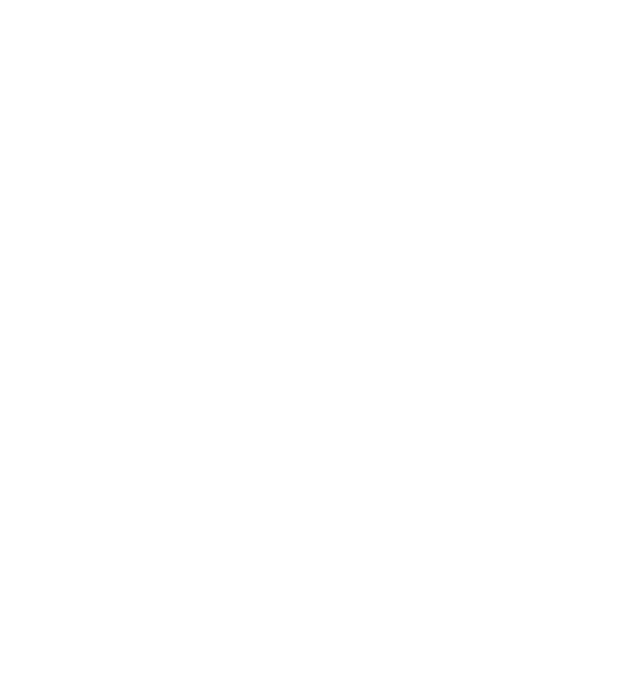
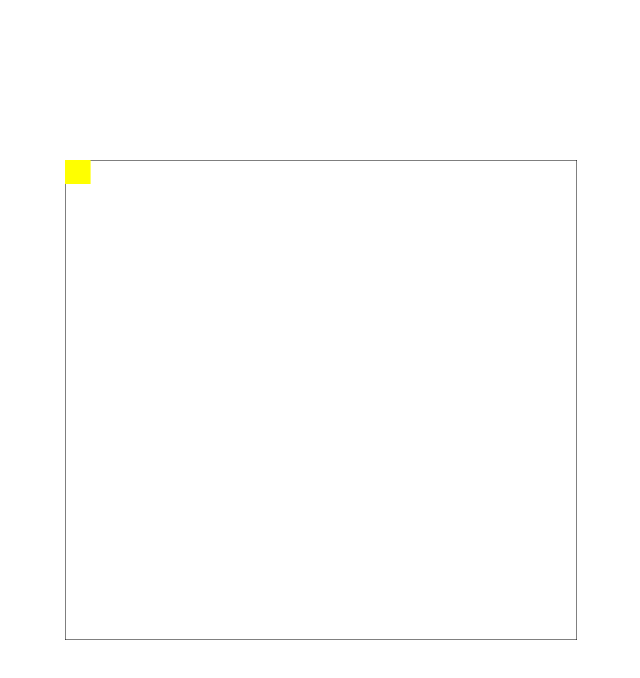
Before and after one commit to MrDanielBennett/RPG, a website built with webpack: page src/index.html in a window 1280 px wide. Shown: the whole page, without its empty margins (319-959 px from the left). Built offline with nearby package versions, Linux system fonts and the light colour scheme.

Commit message:
add canvas and battleRNG

```diff
--- a/src/character.js
+++ b/src/character.js
@@ -1,5 +1,15 @@
+import * as monster from './monster.js';
+import {Battle} from './battle.js'
+
+var ARROW_MAP = {
+  37: 'left',
+  40: 'up',
+  39: 'right',
+  38: 'down'
+};
+
 export class Character{
-  constructor(){
+  constructor(ctx, width, height){
     this.health = 10;
     this.energy = 10;
     this.speed = 1;
@@ -10,7 +20,17 @@ export class Character{
     this.equipped = [];
     this.inBattle = false;
     this.dead = false;
+    this._ctx = ctx;
+    this._width = width;
+    this._height = height;
+    this._x = 0;
+    this._y = 0;
+    this._speed = 5; //set default player speed
+    document.addEventListener('keydown', this.keydown.bind(this));
+    //https://developer.mozilla.org/en-US/docs/Web/API/KeyboardEvent/code
+    document.addEventListener('keydown', this._battleRNG.bind(this));
   }
+
   levelUp() {
     if (this.experience >= 100) {
       this.experience = 0;
@@ -21,12 +41,14 @@ export class Character{
       this.attack++;
     }
   }
+
   death(){
     if(this.health < 1){
       this.inventory = [];
       this.dead = true;
     }
   }
+
   weaponCheck(){
     if (this.equipped.includes("sword")){
       this.attack +=4;
@@ -70,6 +92,49 @@ export class Character{
       this.speed -= 3;
     }
   }
+
+  _battleRNG() {
+    let slime = new monster.Slime();
+    if (Math.floor(Math.random() * 100) < 5) {
+      let battle = new Battle(this, slime);
+      console.log('Attack!');
+      battle.attack();
+      // battle = new Battle(this, )
+    }
+  }
+
+  draw() {
+    this._ctx.beginPath();
+    this._ctx.rect(this._x, this._y, this._width, this._height);
+    this._ctx.fillStyle = 'yellow';
+    this._ctx.fill();
+  }
+
+  getBorders() {
+    return {
+      xMin: this._x,
+      xMax: this._x + this._width,
+      yMin: this._y,
+      yMax: this._y + this._height,
+    };
+  }
+
+  keydown(e) {
+    let arrow = ARROW_MAP[e.keyCode];
+
+    if (arrow === 'left') {
+      this._x -= this._speed;
+    }
+    if (arrow === 'right') {
+      this._x += this._speed;
+    }
+    if (arrow === 'up') {
+      this._y += this._speed;
+    }
+    if (arrow === 'down') {
+      this._y -= this._speed;
+    }
+  }
 }
 
 export class Archer extends Character {
--- /dev/null
+++ b/src/game.js
@@ -0,0 +1,70 @@
+import { Character } from './character.js';
+
+// var ARROW_MAP = {
+//   37: 'left',
+//   40: 'up',
+//   39: 'right',
+//   38: 'down'
+// };
+
+
+export class Game {
+  constructor(canvas, width, height) {
+    canvas.width = width;
+    canvas.height = height;
+    this._width = width;
+    this._height = height;
+    this._ctx = canvas.getContext('2d'); // store context to draw something
+    this._player = new Character(this._ctx, this._width / 20, this._height / 20); // create a simple player
+    console.log(this._player);
+  }
+
+  play() {
+    this._clear(); // clear the whole canvas to draw something new
+    this._drawBorder(); // draw a game area border
+    this._player.draw(); // update player on each tick
+
+    if (this._checkState()) { // check game status : run other tick if player doesn't lose =)
+      requestAnimationFrame(this.play.bind(this));
+      // this._battleRNG(); // run play again ~60 times per sec
+    } else {
+      this._playLose();
+    }
+  }
+
+  _checkState() {
+    let borders = this._player.getBorders();
+    return (borders.xMin >= 0 &&
+      borders.xMax <= this._width &&
+      borders.yMin >= 0 &&
+      borders.yMax <= this._height);
+  }
+
+  // _battleRNG(e) {
+  //   let arrow = ARROW_MAP[e.keyCode];
+  //
+  //   if ((arrow === 'left') || (arrow === 'right') || (arrow === 'up') || (arrow === 'down')) {
+  //     let rng = (Math.floor(Math.random() * 100));
+  //     console.log(rng);
+  //   }
+  // }
+
+  _playLose() {
+    this._ctx.beginPath();
+    this._ctx.font = '30px serif';
+    this._ctx.fillStyle = 'red';
+    this._ctx.fillText("You lose!", this._width / 2, this._height / 2);
+  }
+
+  _drawBorder() {
+    this._ctx.beginPath();
+    this._ctx.rect(0, 0, this._width, this._height);
+    this._ctx.stroke();
+  }
+
+  _clear() {
+    this._ctx.clearRect(0, 0, this._width, this._height); // just clear the whole game area
+  }
+
+
+}
--- a/src/index.html
+++ b/src/index.html
@@ -4,6 +4,6 @@
     <title>Template</title>
   </head>
   <body>
-
+<canvas></canvas>
   </body>
 </html>
--- a/src/main.js
+++ b/src/main.js
@@ -2,22 +2,16 @@ import './styles.css';
 import $ from 'jquery';
 import 'bootstrap';
 import 'bootstrap/dist/css/bootstrap.min.css';
-import * as character from './character';
-import {Monster} from './monster.js';
-import {Battle} from './battle.js'
+import { Game } from './game.js';
+// import * as character from './character';
+// import {Monster} from './monster.js';
+// import {Battle} from './battle.js'
+
 
 $(document).ready(function() {
-  let test_monster = new Monster();
-  let test_knight = new character.Knight();
-  let test_wizard = new character.Wizard();
-  let test_archer = new character.Archer();
-  let battle = new Battle(test_archer, test_monster);
-  test_knight.weaponCheck();
-  test_wizard.weaponCheck();
-  test_archer.weaponCheck();
-  battle.attack();
-  console.log(test_monster);
-  console.log(test_archer);
-  // console.log(test_wizard);
-  // console.log(test_knight);
+
+  let game = new Game(document.getElementsByTagName('canvas')[0], 512, 480);
+  game.play();
+
+
 });
--- a/src/styles.css
+++ b/src/styles.css
@@ -1,3 +1,16 @@
 body {
   background-color: #7FDBFF;
 }
+
+canvas {
+    padding: 0;
+    margin: auto;
+    display: block;
+    /* width: 800px;
+    height: 600px; */
+    position: absolute;
+    top: 0;
+    bottom: 0;
+    left: 0;
+    right: 0;
+}
```
Also changed, not shown: src/input.js (added, +45 -0 lines), src/player.js (added, +52 -0 lines), 1 other file.
